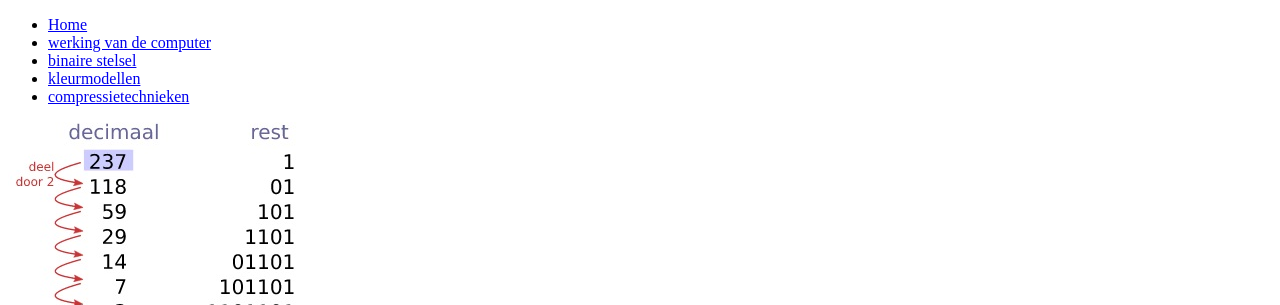
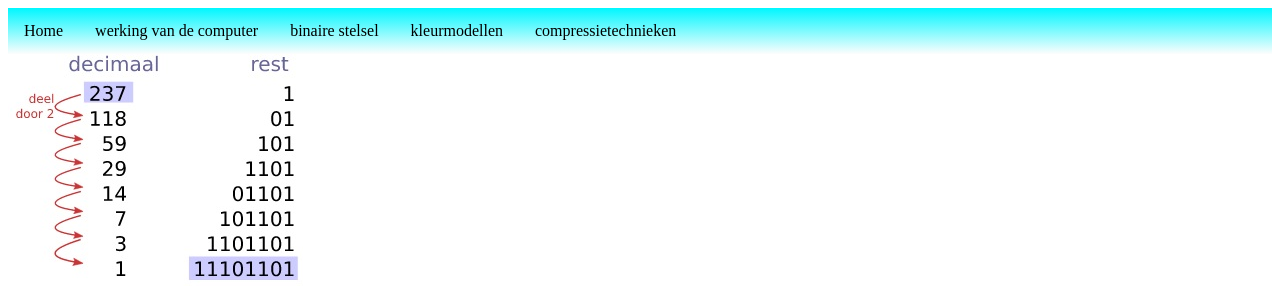
Before and after one commit to MauriceVer/MauriceVer.github.io, a plain HTML site: page binair.html in a window 1280 px wide. Shown: the top 305 px of the page. Drawn offline with Linux system fonts and the light colour scheme.

Commit message:
opmaak.css

```diff
--- a/binair.html
+++ b/binair.html
@@ -1,7 +1,7 @@
 <!DOCTYPE html> <!--dit is de homepage van mijn site-->
 <html>
 <head><title>Binaire stelsel</title>
-  <link rel="stylesheet" href="CSS.html" type="text/css">
+  <link rel="stylesheet" href="opmaak.css" type="text/css">
 </head>
 <body>
 
--- a/CSS.html
+++ b/opmaak.css
@@ -1,8 +1,4 @@
-<!DOCTYPE html> <!--dit is de homepage van mijn site-->
-<html>
-<head><title>Binaire stelsel</title>
-    <style>
-<link rel="stylesheet" href="CSS.html" type="text/css">
+
       #grad1 {
   height: 200px;
   background-image: linear-gradient(rgb(0, 247, 255), rgb(253, 253, 253));
@@ -48,5 +44,3 @@
         footer a:hover {
             text-decoration: underline;
         }
-        </style>
-</head>
```
